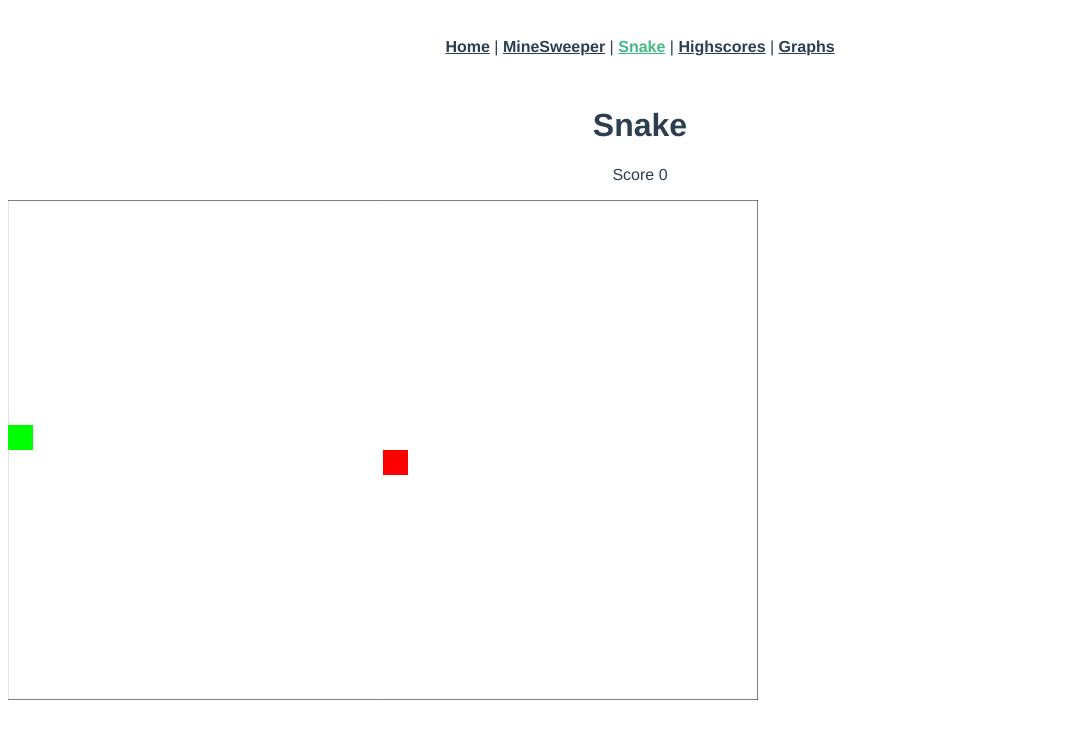
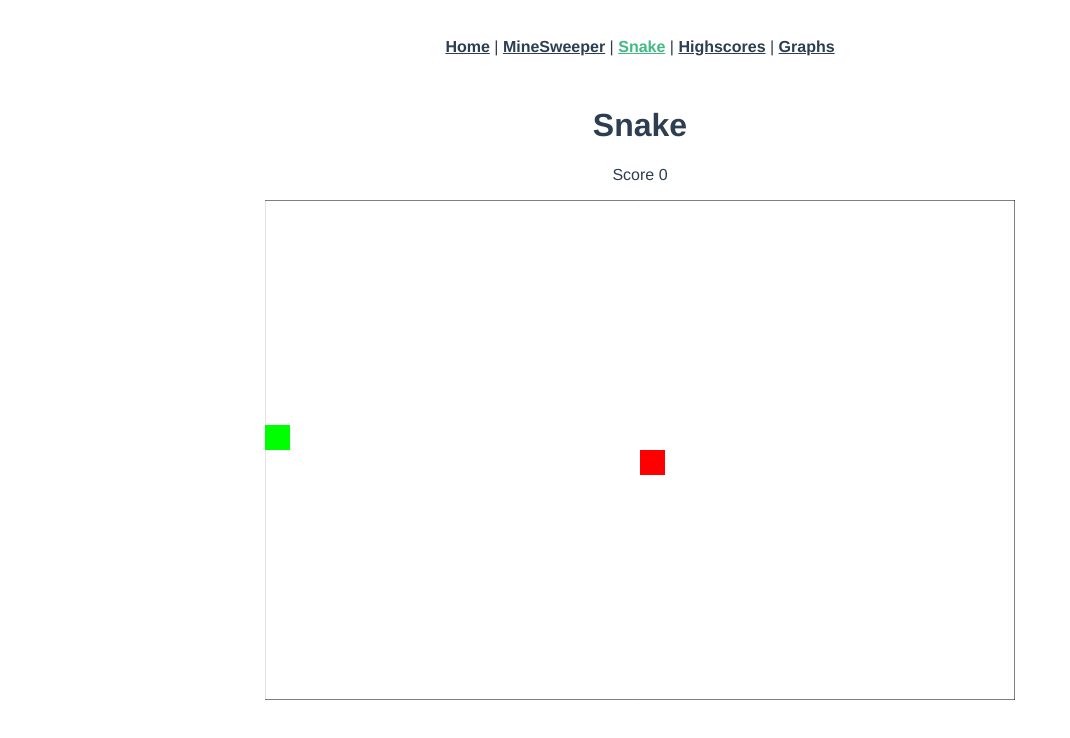
Before and after one commit to AlexNayl/WebDevGroupProject, a Vue app: page /Snake in a window 1280 px wide. Shown: the top 738 px of the page, without its empty margins (0-1070 px from the left). Built offline with nearby package versions, Linux system fonts and the light colour scheme.

Commit message:
Snake Bug Fix

```diff
--- a/src/components/SnakeGame.vue
+++ b/src/components/SnakeGame.vue
@@ -1,10 +1,10 @@
 <template>
     <p>Score 0</p>
+    <div id="snakeDiv"></div>
 </template>
 
 <script>
     import p5 from "p5";
-
     class Snake {
         constructor(vuePage) {
             this.vuePage = vuePage;
@@ -60,8 +60,9 @@
 
             const sketch = (s) => {
                 s.setup = () => {
-                    s.createCanvas(width * cellSize, height * cellSize);
+                    let c = s.createCanvas(width * cellSize, height * cellSize);
                     s.frameRate(5);
+                    c.parent("snakeDiv");
                     this.placeFood();
                 }
 
```
